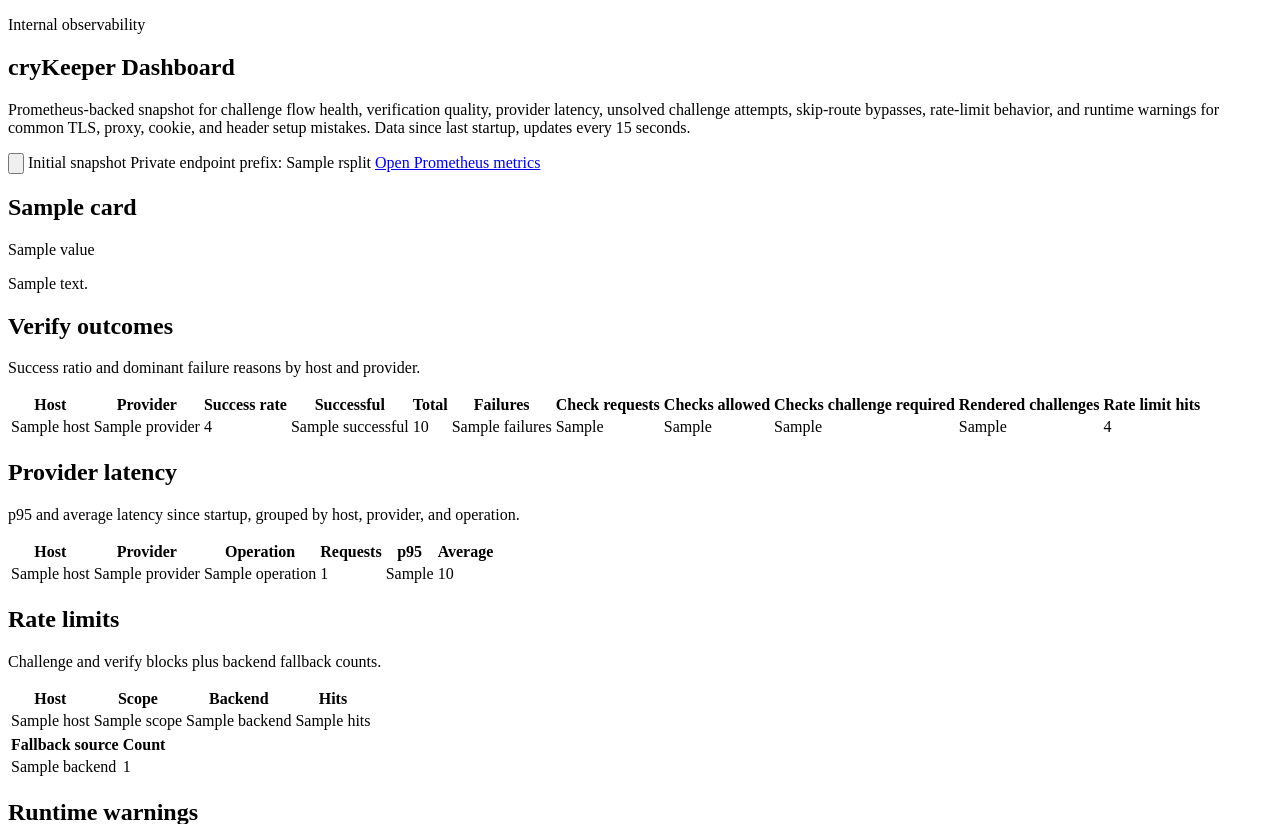
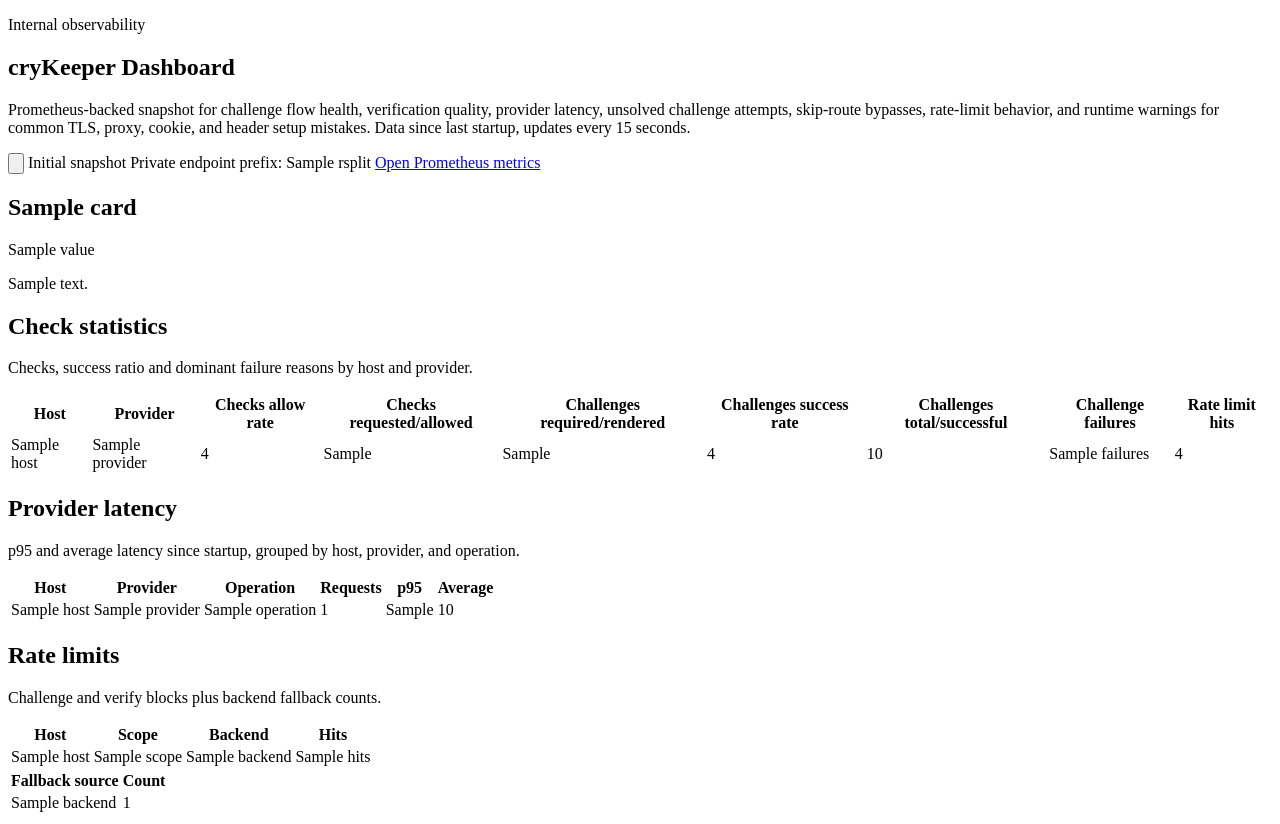
Before and after one commit to cryMG/cryKeeper, a Flask app: template app/templates/dashboard.html in a window 1280 px wide. Shown: the top 824 px of the page. Run offline with Flask 3, Linux system fonts and the light colour scheme; the template is opened without the code that fills it: most values are stand-ins (such as "Sample title", 1, 10 or a date in 2020).

Commit message:
Updated dashboard stats display

```diff
--- a/app/templates/dashboard.html
+++ b/app/templates/dashboard.html
@@ -57,8 +57,8 @@
         <article class="panel">
           <div class="panel-header">
             <div>
-              <h2>Verify outcomes</h2>
-              <p>Success ratio and dominant failure reasons by host and provider.</p>
+              <h2>Check statistics</h2>
+              <p>Checks, success ratio and dominant failure reasons by host and provider.</p>
             </div>
           </div>
           <div class="panel-table" data-section="verify-rows">
@@ -68,14 +68,12 @@
                   <tr>
                     <th>Host</th>
                     <th>Provider</th>
-                    <th>Success rate</th>
-                    <th>Successful</th>
-                    <th>Total</th>
-                    <th>Failures</th>
-                    <th>Check requests</th>
-                    <th>Checks allowed</th>
-                    <th>Checks challenge required</th>
-                    <th>Rendered challenges</th>
+                    <th>Checks allow rate</th>
+                    <th>Checks requested/allowed</th>
+                    <th>Challenges required/rendered</th>
+                    <th>Challenges success rate</th>
+                    <th>Challenges total/successful</th>
+                    <th>Challenge failures</th>
                     <th>Rate limit hits</th>
                   </tr>
                 </thead>
@@ -84,14 +82,12 @@
                     <tr>
                       <td>{{ row.host }}</td>
                       <td>{{ row.provider }}</td>
+                      <td>{{ row.checks_allow_rate }}</td>
+                      <td>{{ row.checks_requested_allowed }}</td>
+                      <td>{{ row.challenges_required_rendered }}</td>
                       <td>{{ row.success_rate }}</td>
-                      <td>{{ row.successful }}</td>
-                      <td>{{ row.total }}</td>
+                      <td>{{ row.challenges_total_successful }}</td>
                       <td>{{ row.failures }}</td>
-                      <td>{{ row.check_requests }}</td>
-                      <td>{{ row.checks_allowed }}</td>
-                      <td>{{ row.checks_challenge_required }}</td>
-                      <td>{{ row.rendered_challenges }}</td>
                       <td>{{ row.rate_limit_hits }}</td>
                     </tr>
                   {% endfor %}
```
Also changed, not shown: app/observability.py (+4 -6 lines), app/static/dashboard.js (+11 -15 lines), tests/test_observability.py (+1 -1 lines), CHANGELOG.md, 1 other file.
